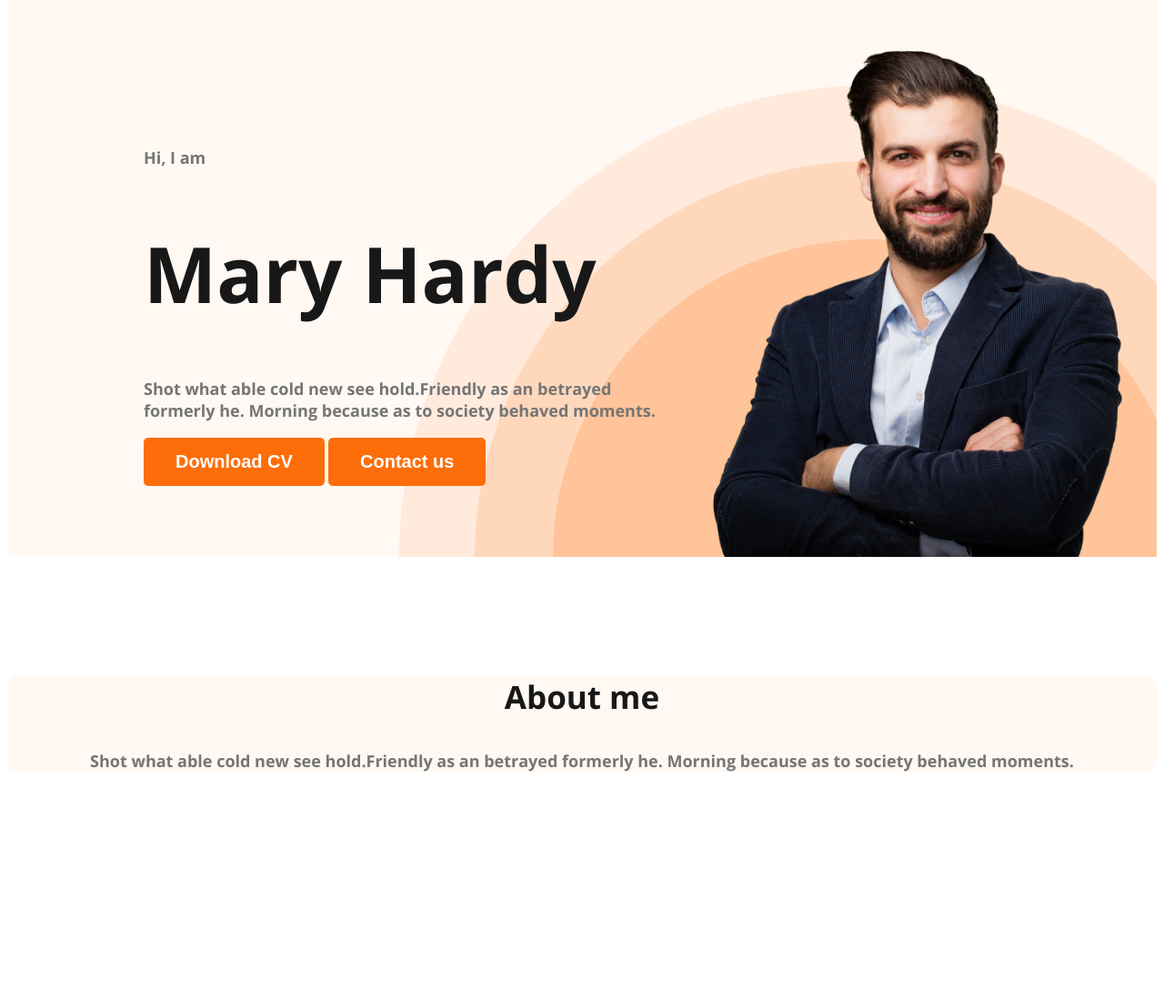
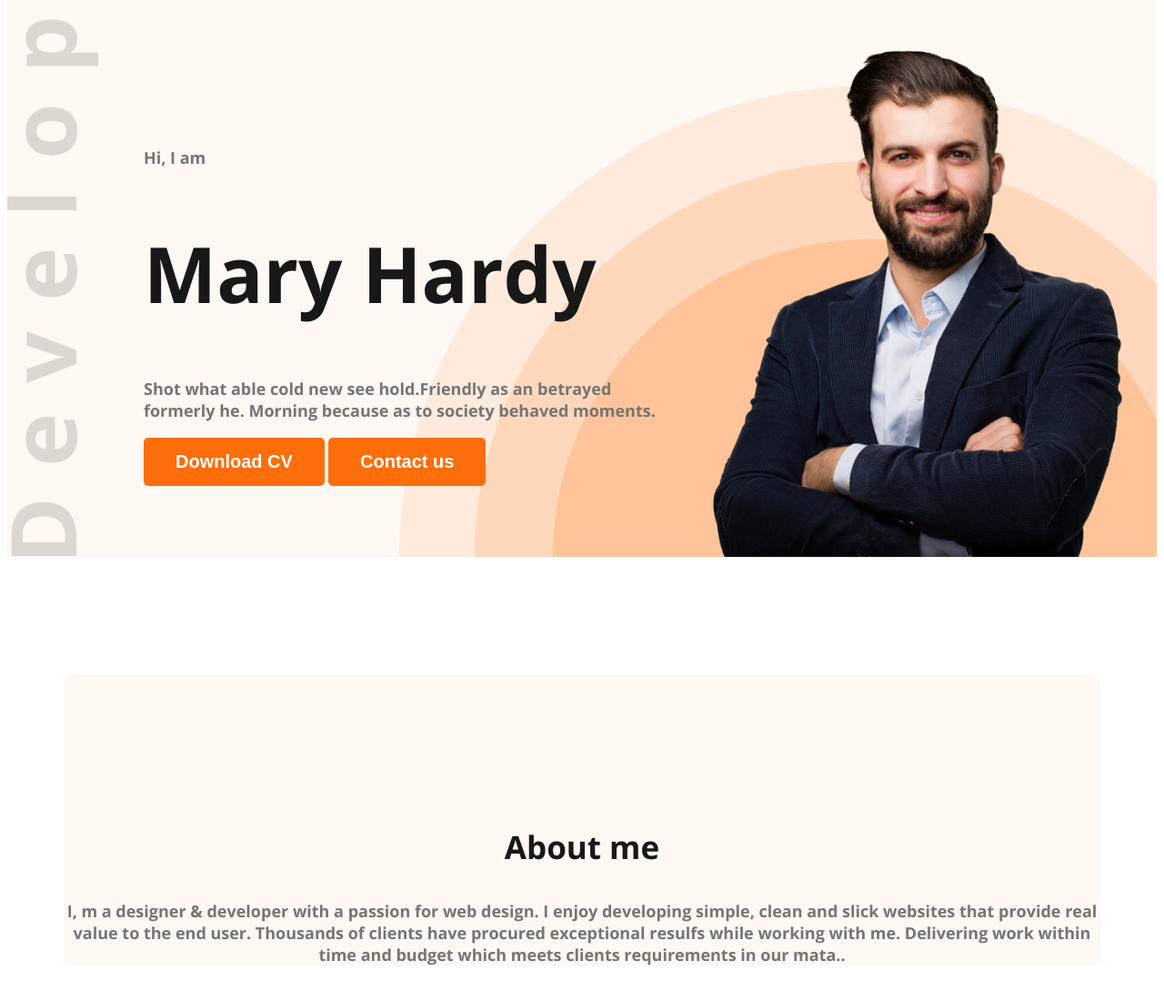
Before and after one commit to rabbi1612/portfolio-mary, a plain HTML site: page index.html in a window 1280 px wide. Shown: the part 156-1256 px from the top of the page at 91% size. Before the commit the page ends 1022 px from the top, so only its background shows below. Drawn offline with nearby package versions, Linux system fonts and the light colour scheme.

Commit message:
add about containt

```diff
--- a/index.html
+++ b/index.html
@@ -39,7 +39,7 @@
     <main>
         <section class="about">
             <h3 class="about-tittl">About me</h3>
-            <p class="about-text">Shot what able cold new see hold.Friendly as an betrayed formerly he. Morning because as to society behaved moments.</p>
+            <p class="about-text">I, m a designer & developer with a passion for web design. I enjoy developing simple, clean and slick websites that provide real value to the end user. Thousands of clients have procured exceptional resulfs while working with me. Delivering work within time and budget which meets clients requirements in our mata..</p>
         </section>
     </main>
     <footer>
--- a/portfolio.css
+++ b/portfolio.css
@@ -1,3 +1,4 @@
+
 /* common shard style */
 
 body {
@@ -51,9 +52,10 @@ nav a {
 /* header style */
 .header {
     background: #FFF8F3;
-    background-image: url('header_bg.png');
-    background-position: bottom right;
+    background-image: url('developer.png');
     background-repeat: no-repeat;
+    background-position: bottom left;
+
 }
 
 .banner {
@@ -61,6 +63,9 @@ nav a {
     display: flex;
     align-items: center;
     justify-content: space-between;
+    background-image: url('header_bg.png');
+    background-position: bottom right;
+    background-repeat: no-repeat;
 }
 
 .banner .profile-pic {
@@ -88,9 +93,10 @@ nav a {
 
 /* main section */
 .about {
+    padding-top: 130px;
     border-radius: 10px;
     background: #FFF8F3;
-    margin-top: 130px;
+    margin: 130px 0px;
 }
 
 .about-tittl {
@@ -101,8 +107,11 @@ nav a {
 }
 
 .about-text {
-    color: var(--Dark-03, #757575);
+    color: #757575;
     text-align: center;
     font-size: 18px;
-    font-weight: 400;
 }
+main{
+    max-width: 1140px;
+    margin: 0 auto;
+}
```
